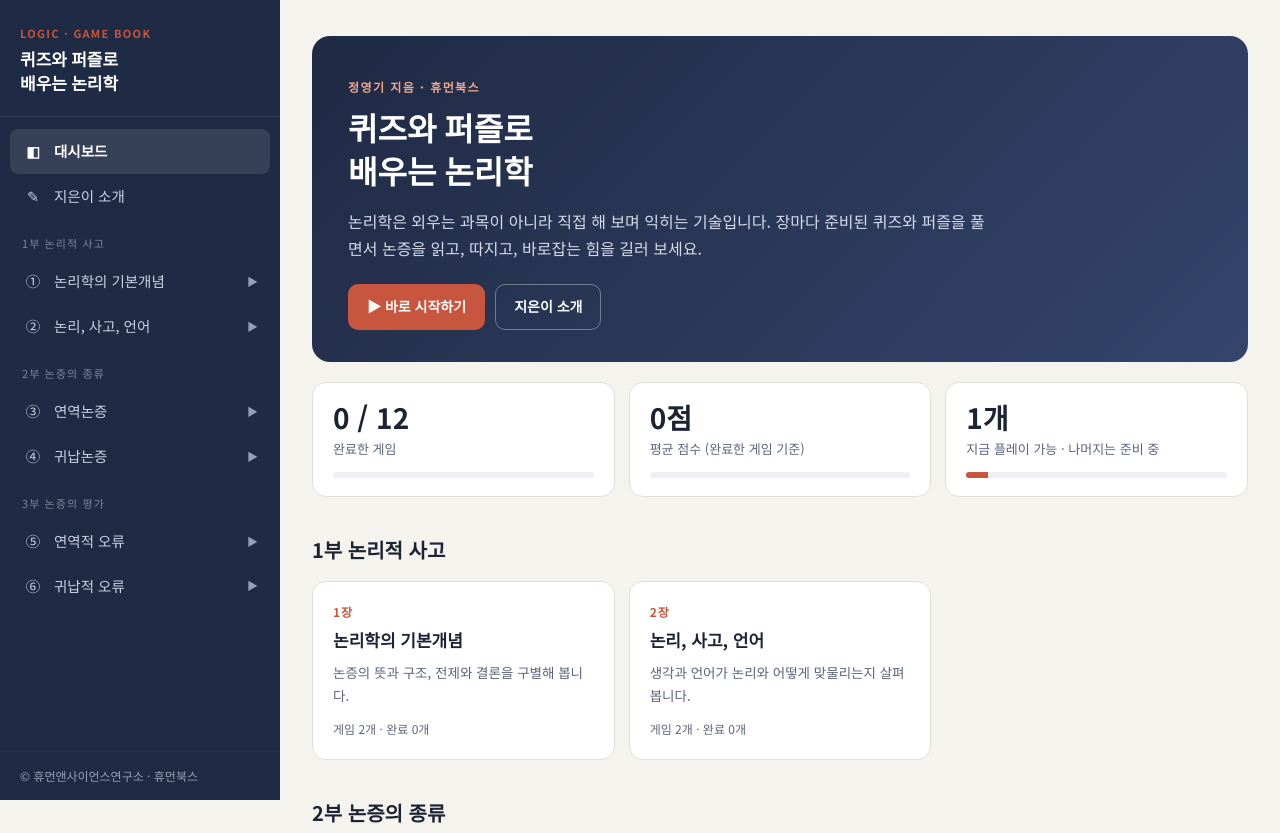
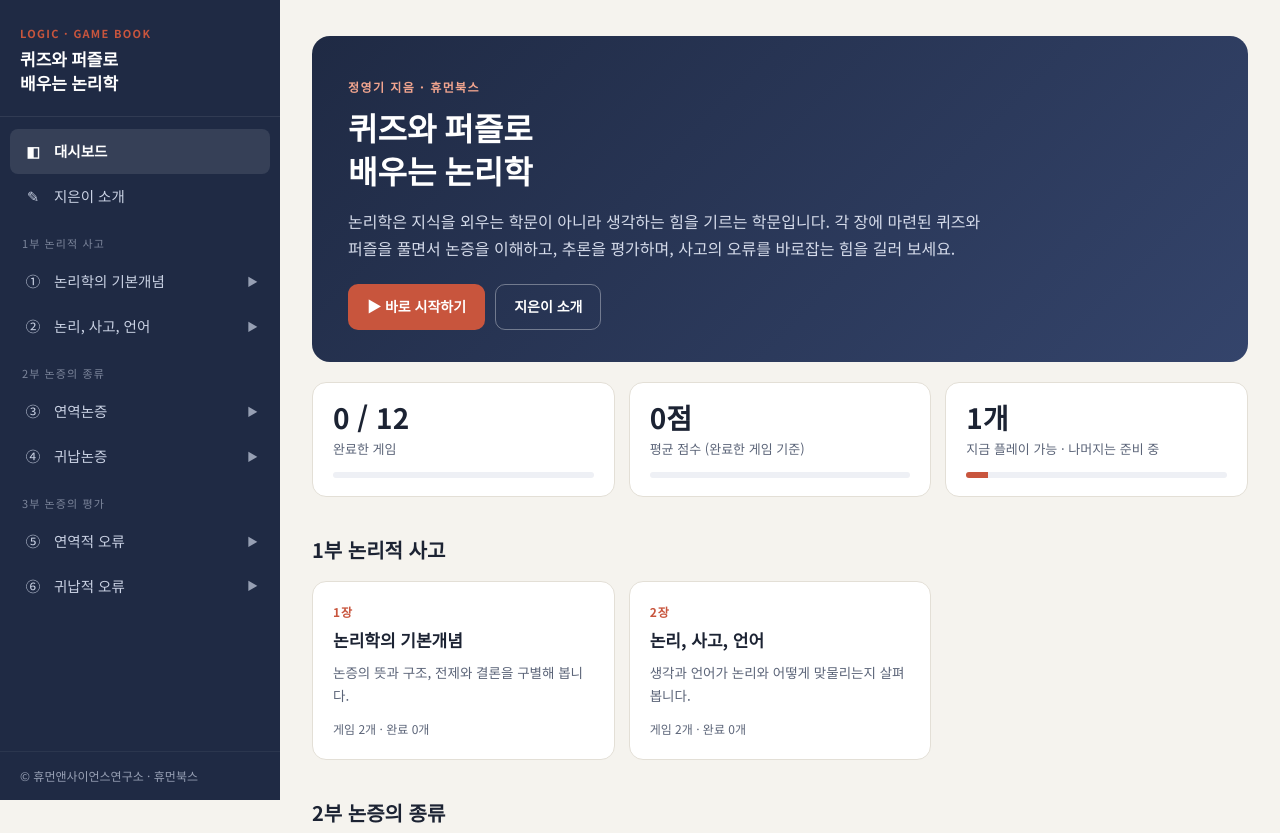
Before and after one commit to jyk901/meta, a plain HTML site: page logic/index.html in a window 1280 px wide. Shown: the top 833 px of the page. Drawn offline with Linux system fonts and the light colour scheme.

Commit message:
대시보드 소개 문구 수정
Co-Authored-By: Claude Opus 5.5 <noreply@anthropic.com>
Claude-Session: https://claude.ai/code/session_01VdJFukV8cnhPJ59UU9rq8K

```diff
--- a/logic/index.html
+++ b/logic/index.html
@@ -265,7 +265,7 @@ function viewHome(){
   <section class="hero">
     <small>정영기 지음 · 휴먼북스</small>
     <h1>퀴즈와 퍼즐로<br>배우는 논리학</h1>
-    <p>논리학은 외우는 과목이 아니라 직접 해 보며 익히는 기술입니다. 장마다 준비된 퀴즈와 퍼즐을 풀면서 논증을 읽고, 따지고, 바로잡는 힘을 길러 보세요.</p>
+    <p>논리학은 지식을 외우는 학문이 아니라 생각하는 힘을 기르는 학문입니다. 각 장에 마련된 퀴즈와 퍼즐을 풀면서 논증을 이해하고, 추론을 평가하며, 사고의 오류를 바로잡는 힘을 길러 보세요.</p>
     <div class="btns">
       <button class="btn" onclick="go('${first.id}')">▶ 바로 시작하기</button>
       <button class="btn ghost" onclick="go('author')">지은이 소개</button>
```
